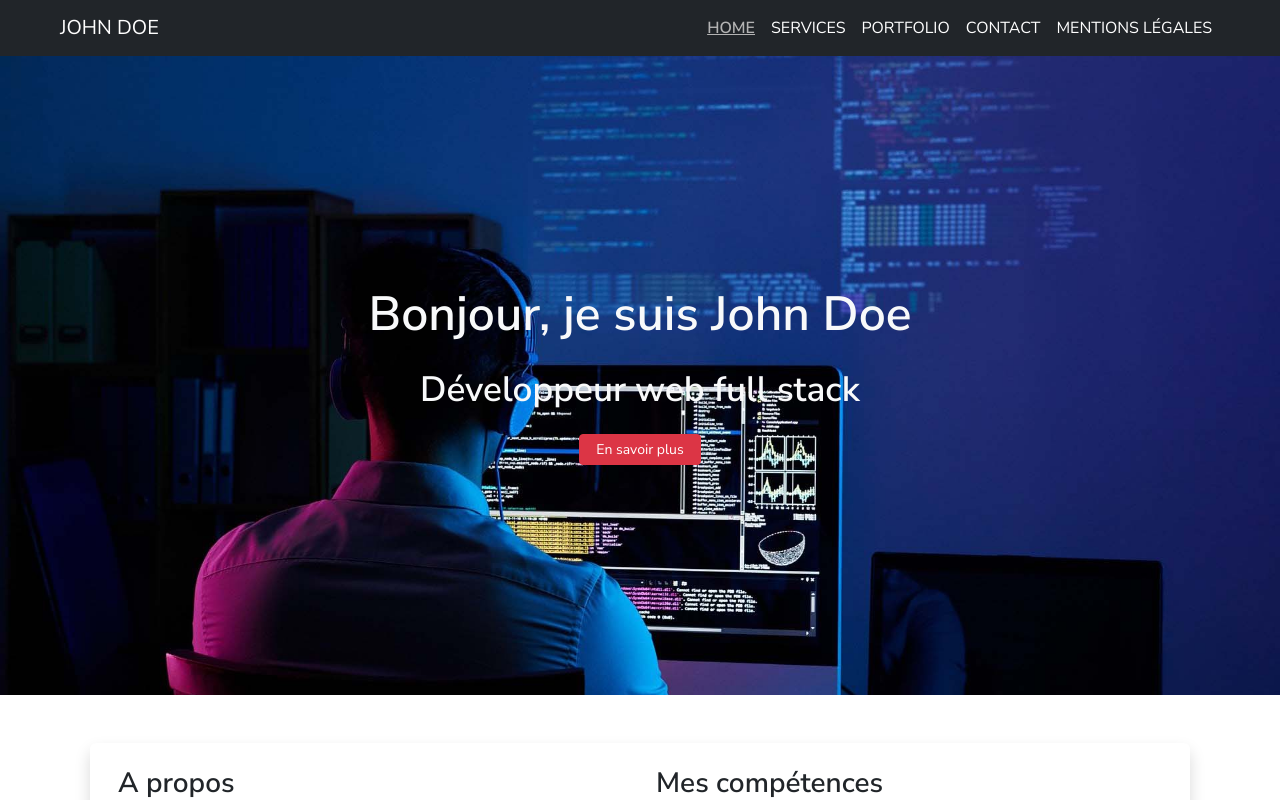
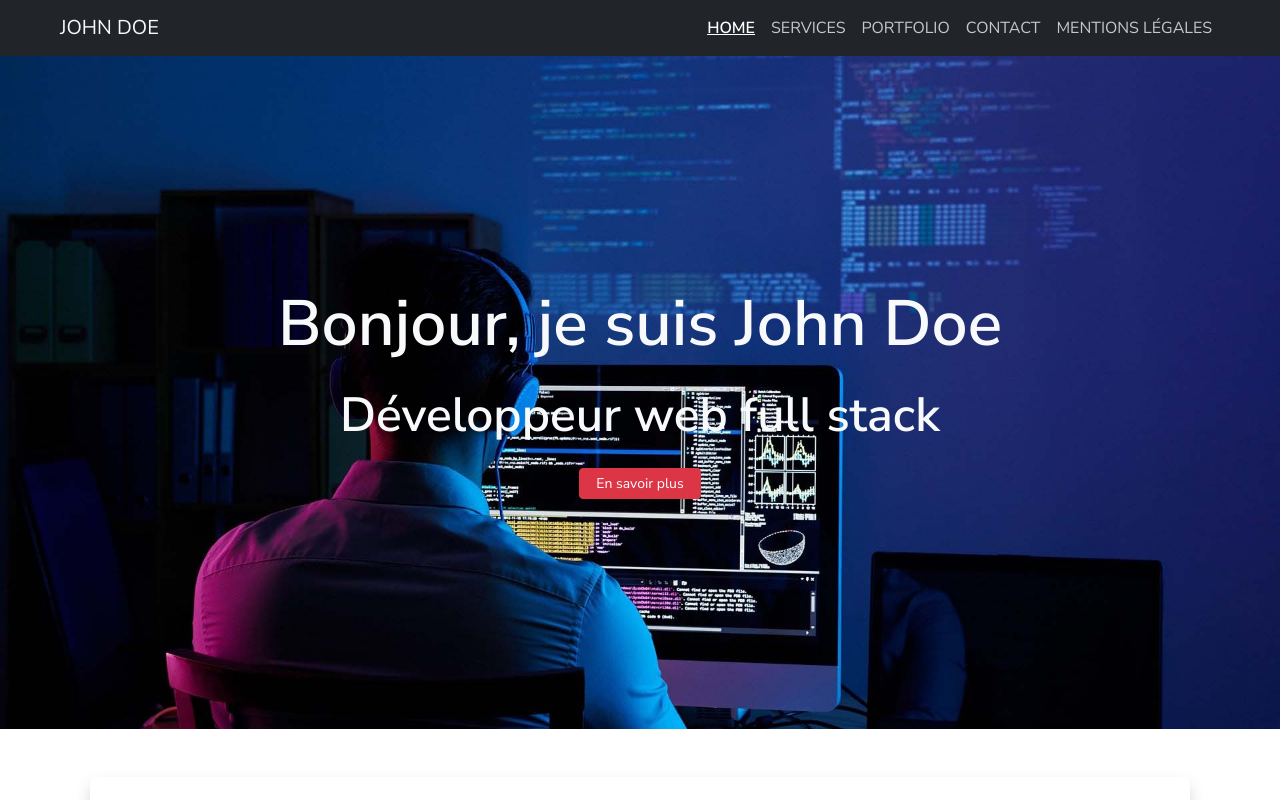
Before and after one commit to kevinmarlin-alt/devoir-portfolio-react, a React (Create React App) app: page / in a window 1280 px wide. Shown: the top 800 px of the page. Built offline with nearby package versions, Linux system fonts and the light colour scheme; no server answers.

Commit message:
chore(style): optimization of css

```diff
--- a/src/components/Nav/Nav.css
+++ b/src/components/Nav/Nav.css
@@ -1,5 +1,5 @@
 header a {
-    color: white;
+    color: rgb(200, 200, 200);
 }
 
 header a:hover {
@@ -13,8 +13,9 @@ header li {
 h1 a:hover {
     text-decoration: none;
 }
+
 .active {
     font-weight: 600;
     text-decoration: underline;
-    color: rgb(179, 179, 179);
+    color: rgb(255, 255, 255);
 }
--- a/src/components/Nav/Nav.jsx
+++ b/src/components/Nav/Nav.jsx
@@ -15,7 +15,7 @@ const Nav = () => {
             <nav className="navbar navbar-expand-lg bg-dark" data-bs-theme="dark">
                 <div className="container-fluid mx-5">
 
-                    <p className="navbar-brand mb-0"><Link to="/">JOHN DOE</Link></p>
+                    <p className="navbar-brand mb-0"><Link className="text-light" to="/">JOHN DOE</Link></p>
 
                     <button className="navbar-toggler" type="button" data-bs-toggle="collapse" data-bs-target="#navbarNav" aria-controls="navbarNav" aria-expanded="false" aria-label="Toggle navigation">
                         <span className="navbar-toggler-icon"></span>
--- a/src/views/Home/Home.css
+++ b/src/views/Home/Home.css
@@ -6,17 +6,11 @@ main header {
 }
 
 h1 {
-    font-size: 3em;
-    font-weight: 600;
+    font-size: 4em;
 }
 
 h2 {
-    font-size: 2.2em;
-    font-weight: 600;
-}
-
-h3 {
-    font-weight: 600;
+    font-size: 3rem;
 }
 
 ul {
```
